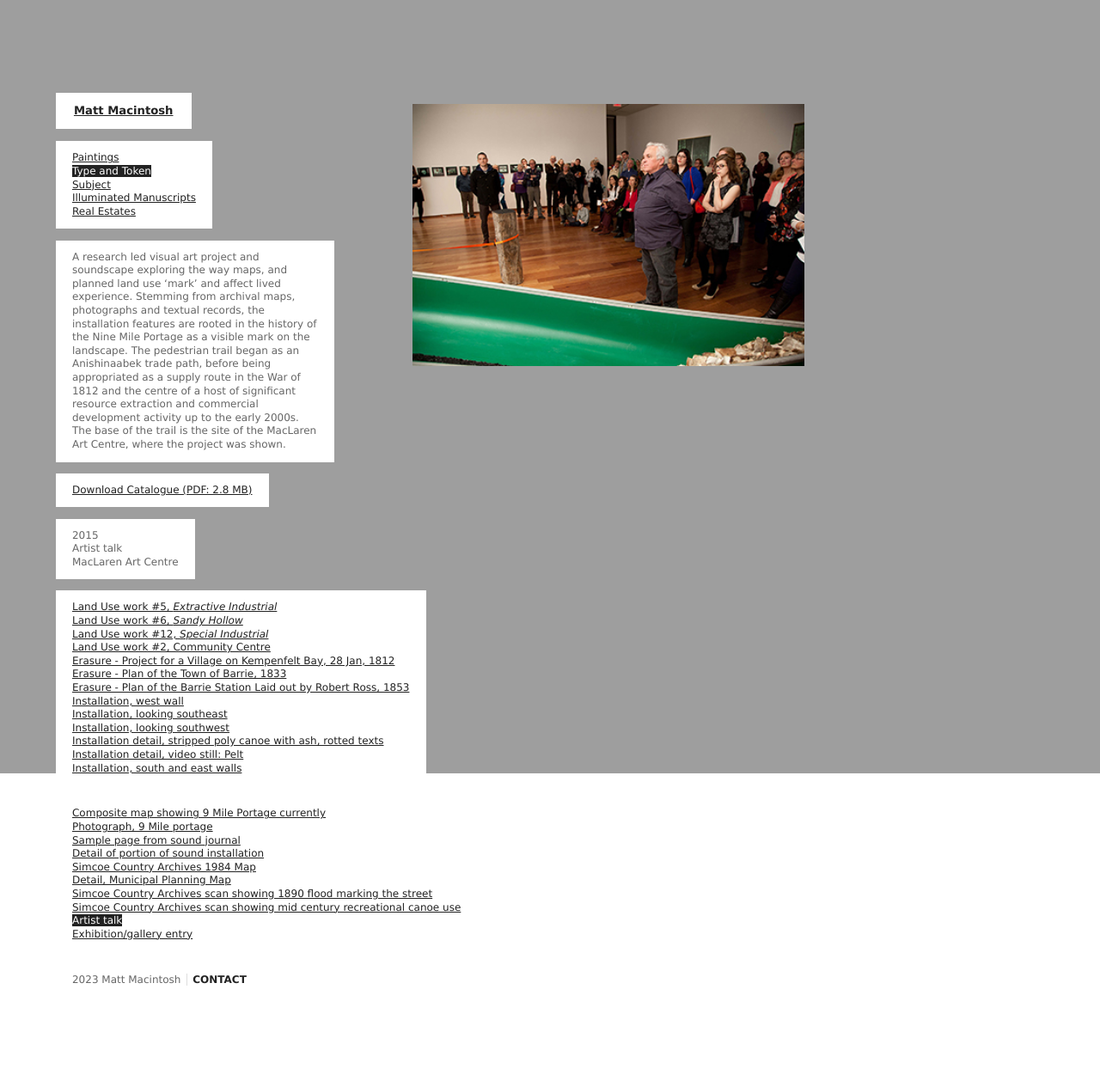
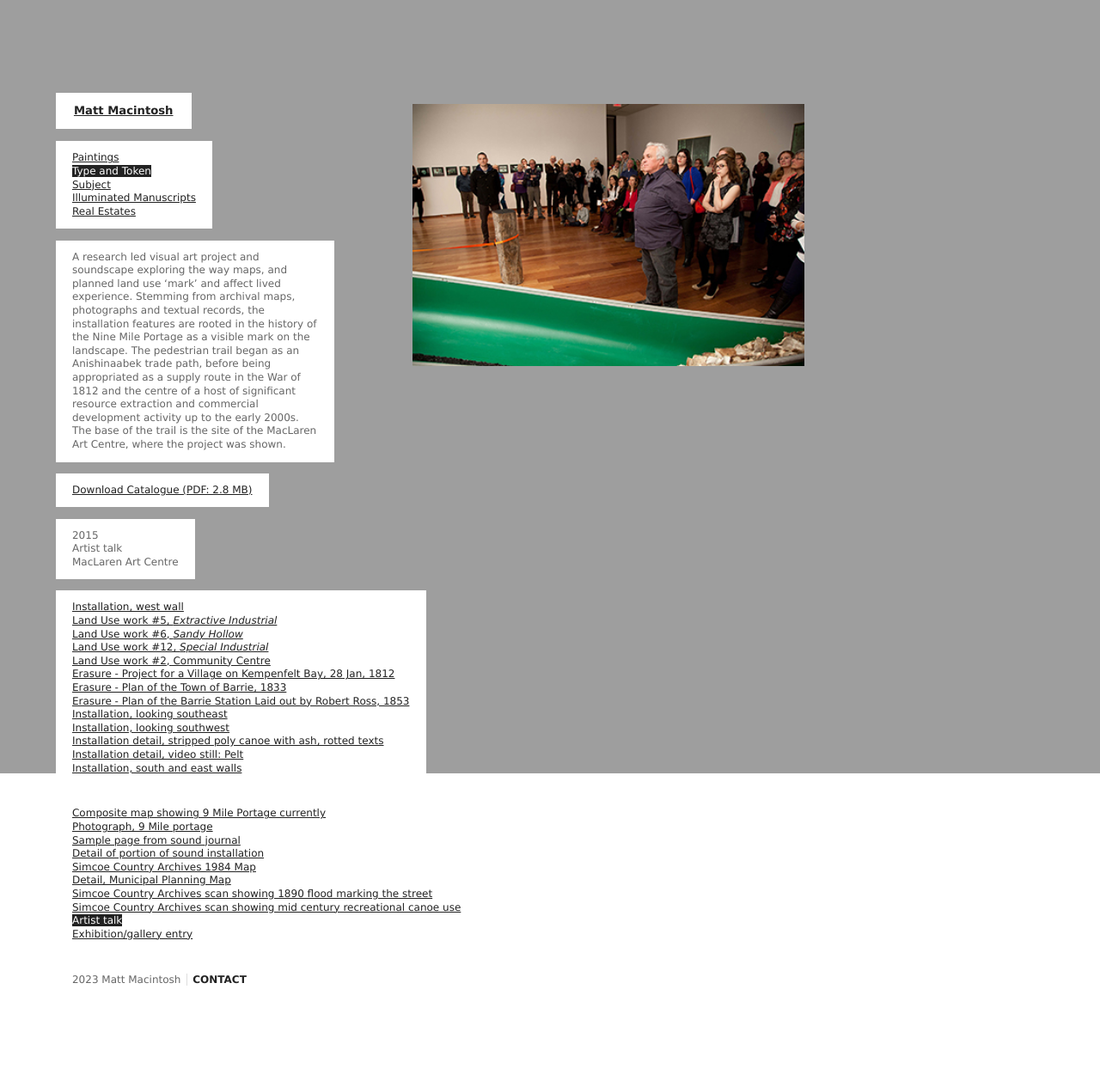
Before and after one commit to mattmacintosh/mattmacintosh.github.io, a Jekyll site: the page built from type-token-eight.html, in a window 1280 px wide. Shown: the whole page at 86% size. Built offline with Jekyll 4.4.1, drawn with Linux system fonts in a browser that asks for light colours.

Commit message:
Reorder Type and Token navigation

```diff
--- a/_includes/type-token-meta.html
+++ b/_includes/type-token-meta.html
@@ -7,6 +7,7 @@
 		<div role="complementary" class="section-access">
 			<nav aria-label="Type and Token Main Images" role="navigation">
 				<ul class="section">
+					<li><a {% if page.id contains ' type-token-1one' %}aria-current="page"{% endif %} href="/tt/type-token-one/">Installation, west wall</a></li>
 					<li><a {% if page.id contains ' type-token-17seventeen' %}aria-current="page"{% endif %} href="/tt/type-token-seventeen/">Land Use work #5, <em>Extractive Industrial</em></a></li>
 					<li><a {% if page.id contains ' type-token-19nineteen' %}aria-current="page"{% endif %} href="/tt/type-token-nineteen/">Land Use work #6, <em>Sandy Hollow</em></a></li>
 					<li><a {% if page.id contains ' type-token-20twenty' %}aria-current="page"{% endif %} href="/tt/type-token-twenty/"> Land Use work #12, <em>Special Industrial</em></a></li>
@@ -18,7 +19,6 @@
 					    <li><a {% if page.id contains ' type-token-6csix' %}aria-current="page"{% endif %} href="/tt/type-token-sixc/">Erasure - Plan of the Barrie Station Laid out by Robert Ross, 1853</a></li>
             </ul>
           </li>
-					<li><a {% if page.id contains ' type-token-1one' %}aria-current="page"{% endif %} href="/tt/type-token-one/">Installation, west wall</a></li>
 					<li><a {% if page.id contains ' type-token-2two' %}aria-current="page"{% endif %} href="/tt/type-token-two/">Installation, looking southeast</a></li>
 					<li><a {% if page.id contains ' type-token-3three' %}aria-current="page"{% endif %} href="/tt/type-token-three/">Installation, looking southwest</a></li>
 					<li><a {% if page.id contains ' type-token-4four' %}aria-current="page"{% endif %} href="/tt/type-token-four/">Installation detail, stripped poly canoe with ash, rotted texts</a></li>
--- a/_layouts/default.html
+++ b/_layouts/default.html
@@ -43,7 +43,7 @@
       <nav aria-label="main-menu" role="navigation" id="main-access" class="main-access">
         <ul class="section">
           <li><a {% if page.id contains 'paintings ' %}class="active-project" {% endif %} href="/paintings/fifteen/">Paintings</a></li>
-          <li><a {% if page.id contains 'type-token ' %}class="active-project" {% endif %} href="/tt/type-token-seventeen/">Type and Token</a></li>
+          <li><a {% if page.id contains 'type-token ' %}class="active-project" {% endif %} href="/tt/type-token-one/">Type and Token</a></li>
           <li><a {% if page.id contains 'subject ' %}class="active-project" {% endif %} href="/subject/subject-one/">Subject</a></li>
           <li><a {% if page.id contains 'illuminated ' %}class="active-project" {% endif %} href="/im/al-qur-an/">Illuminated Manuscripts</a></li>
           <li><a {% if page.id contains 'real-estates ' %}class="active-project" {% endif %} href="/real-estates/real-estates-one/">Real Estates</a></li>
```
